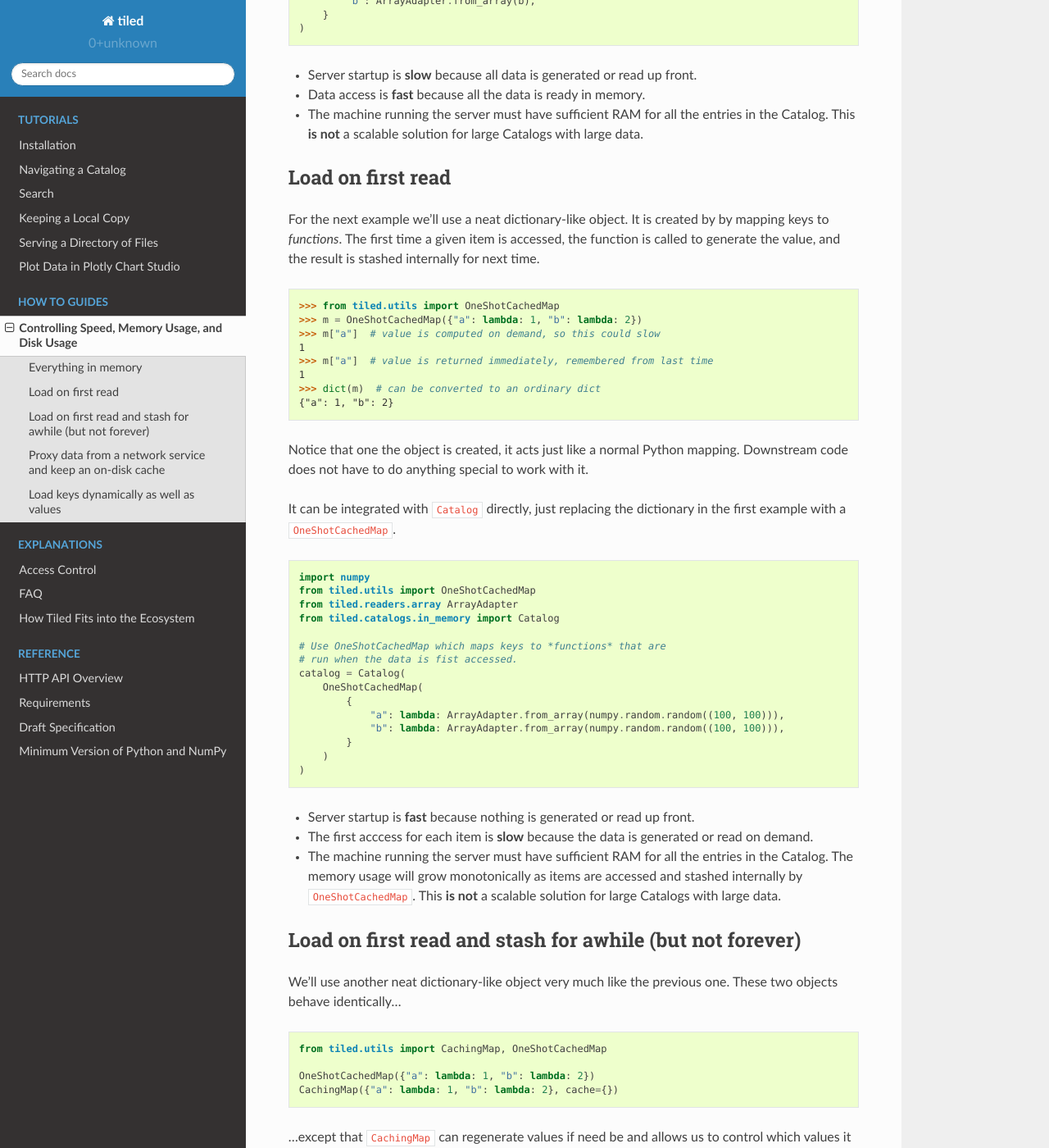
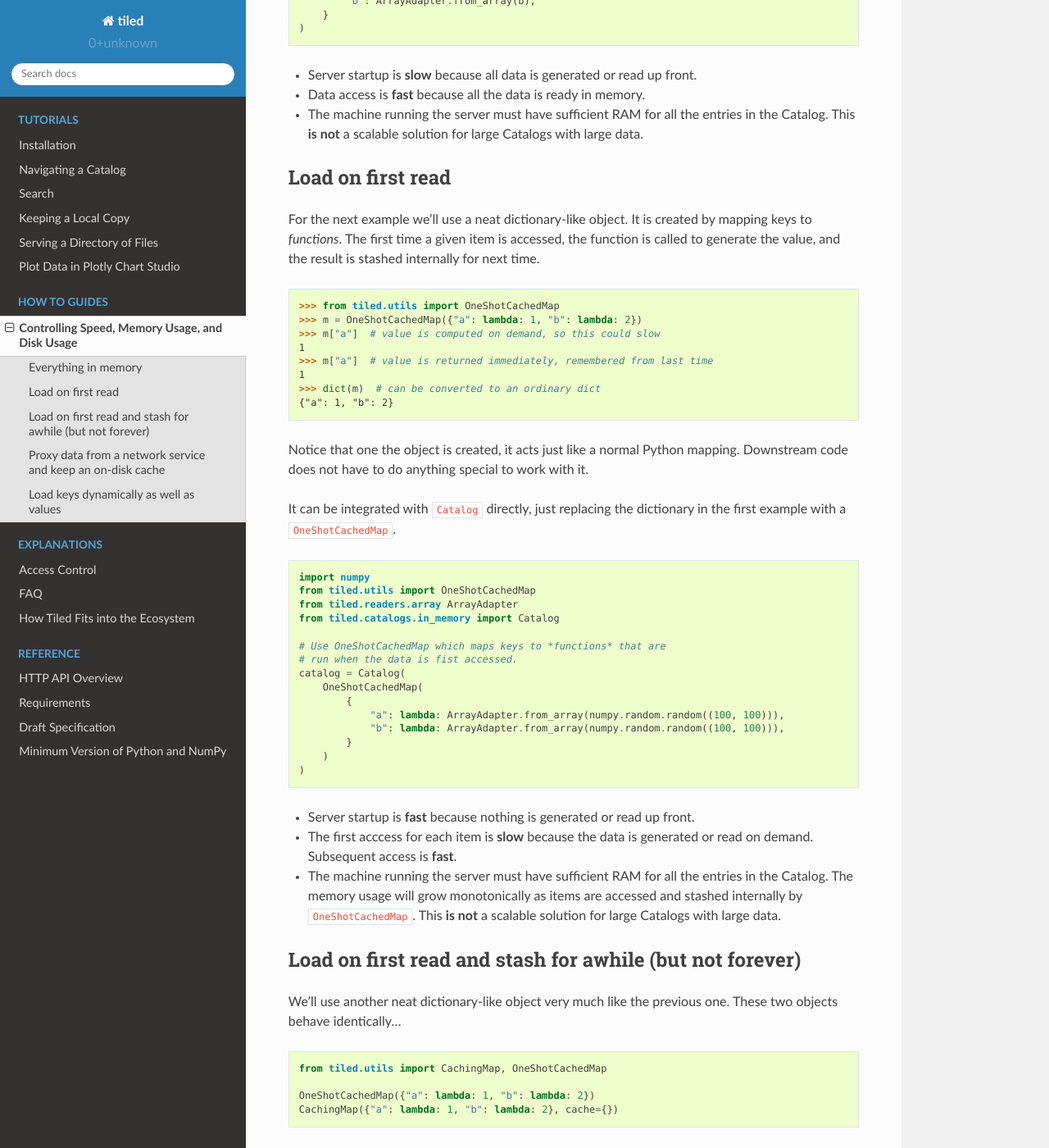
Before and after one commit to bluesky/tiled, a Sphinx documentation site: the page built from docs/source/how-to/scaling.md, in a window 1280 px wide and 1400 px high, scrolled down 548 px. Shown: the whole window at 82% size. Built offline with Sphinx 7.4.7 and the Read the Docs theme 2.0.0, drawn with Linux system fonts in a browser that asks for light colours; pages that are not in the unit, such as notebooks, are missing from menus; some of the changed text lies outside the part shown.

Commit message:
Copy editing

```diff
--- a/docs/source/how-to/scaling.md
+++ b/docs/source/how-to/scaling.md
@@ -30,7 +30,7 @@
 
 ## Load on first read
 
-For the next example we'll use a neat dictionary-like object. It is created by
+For the next example we'll use a neat dictionary-like object. It is created
 by mapping keys to *functions*. The first time a given item is accessed, the
 function is called to generate the value, and the result is stashed
 internally for next time.
@@ -73,7 +73,7 @@
 
 * Server startup is **fast** because nothing is generated or read up front.
 * The first acccess for each item is **slow** because the data is generated or
-  read on demand.
+  read on demand. Subsequent access is **fast**.
 * The machine running the server must have sufficient RAM for all the entries
   in the Catalog. The memory usage will grow monotonically as items are
   accessed and stashed internally by ``OneShotCachedMap``. This **is not** a
@@ -153,8 +153,8 @@
 
 * Server startup is **fast** because nothing is generated or read up front.
 * The first acccess for each item is **slow** because the data is generated or
-  read on demand. Later access *may* be slow if the item has been evicted
-  from the cache.
+  read on demand. Later access may be **fast or slow** depending on whether
+  the item has been evicted from the cache.
 * With an appropriately-scaled cache, this **is** scalable for large Catalogs
   with large data.
 
```
